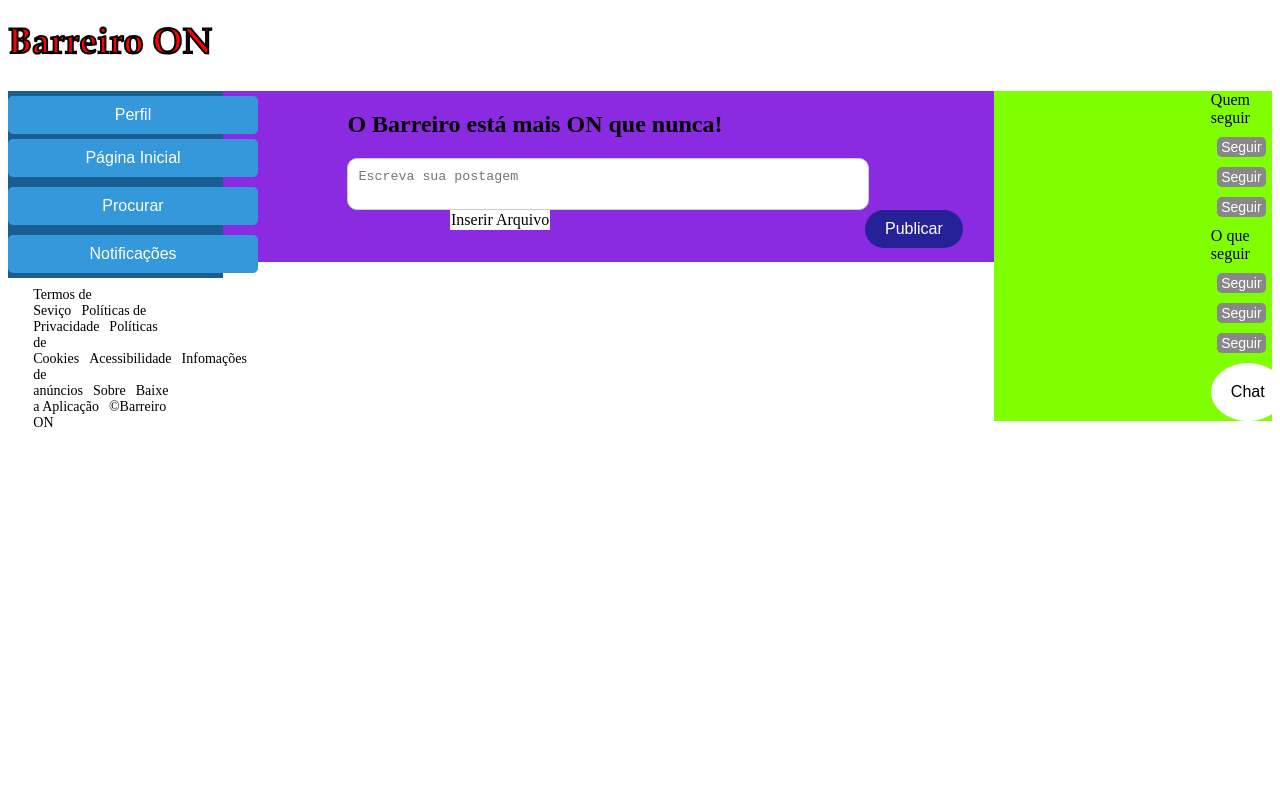
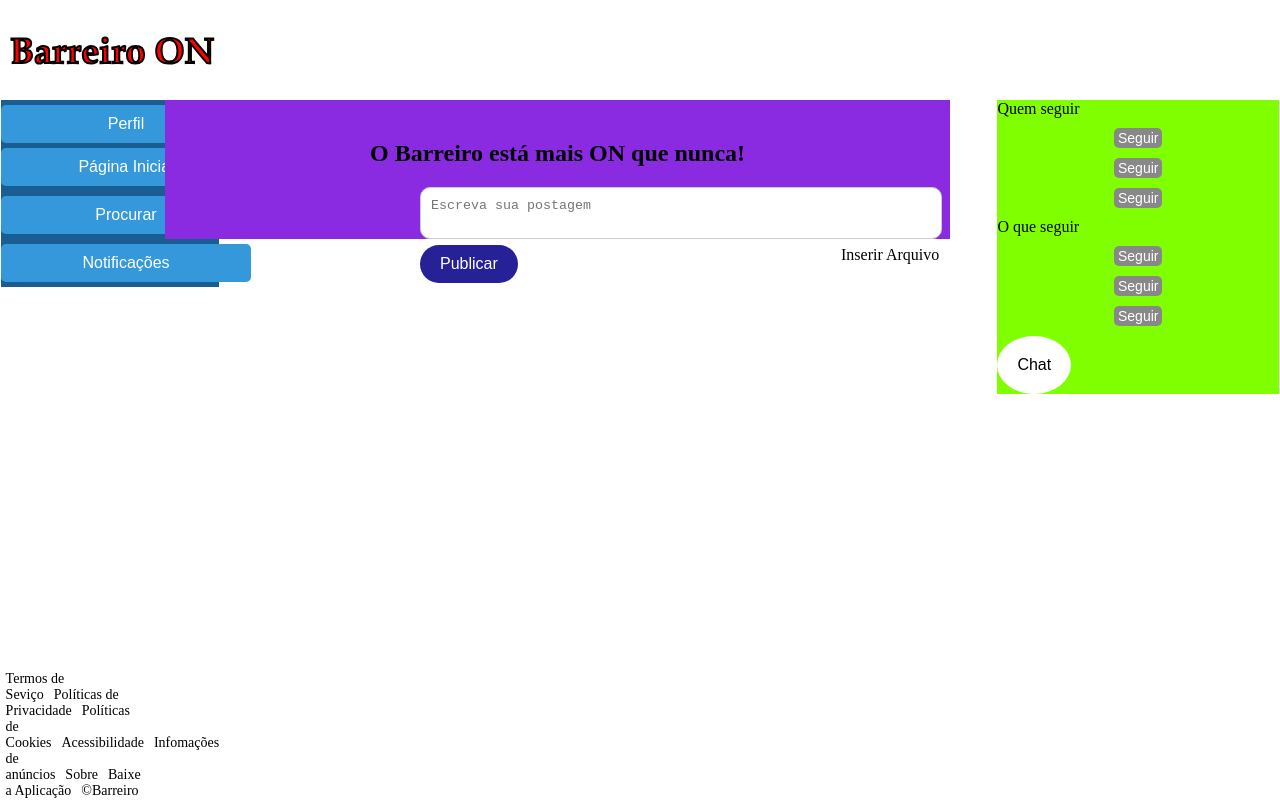
Before and after one commit to Firebit888/Barreiro-ON, a React (Create React App) app: page / in a window 1280 px wide. Built offline with nearby package versions, Linux system fonts and the light colour scheme.

Commit message:
Atualização

```diff
--- a/src/View/Bts.js
+++ b/src/View/Bts.js
@@ -1,11 +1,8 @@
-//Serve para lançar botões para a  main e outros para futuro
-//coluna lado esquerdo
-
-import React,{useState} from "react";
+import React, { useState, useEffect } from "react";
 import Bt_procura from "./Bt_procura";
 import './Style.css';
 import './Profile/Style.css';
-import Profile from './Profile/Profile'; // Certifique-se de ajustar o caminho conforme necessário
+import Profile from './Profile/Profile';
 
 function Bt_pfl() {
     return (
@@ -14,8 +11,35 @@ function Bt_pfl() {
 }
 
 function Bt_inicial() {
+    const [isTop, setIsTop] = useState(true);
+
+    useEffect(() => {
+        // Adiciona um listener para verificar a posição de rolagem ao montar o componente
+        const handleScroll = () => {
+            setIsTop(window.scrollY === 0);
+        };
+        window.addEventListener("scroll", handleScroll);
+
+        // Remove o listener ao desmontar o componente
+        return () => {
+            window.removeEventListener("scroll", handleScroll);
+        };
+    }, []);
+
+    const handleClick = () => {
+        if (isTop) {
+            // Se estiver no topo, faz refresh na página
+            window.location.reload();
+        } else {
+            // Caso contrário, rola para o topo
+            window.scrollTo({ top: 0, behavior: 'smooth' });
+        }
+    };
+
     return (
-        <button className="tw-button">Página Inicial</button>
+        <button className="tw-button" onClick={handleClick}>
+            Página Inicial
+        </button>
     );
 }
 
--- a/src/View/Post.js
+++ b/src/View/Post.js
@@ -1,12 +1,13 @@
 import React, { Component } from 'react';
 import Dropzone from 'react-dropzone';
+import './Style.css';
 
 class Post extends Component {
   constructor(props) {
     super(props);
     this.state = {
-      files: [],        // Para armazenar os arquivos carregados
-      message: '',      // Para armazenar a mensagem da postagem
+      files: [], // Para armazenar os arquivos carregados
+      message: '', // Para armazenar a mensagem da postagem
     };
   }
 
@@ -19,7 +20,7 @@ class Post extends Component {
   }
 
   savePost = () => {
-    // Você pode implementar a lógica para salvar a postagem no servidor aqui
+    // Implemente a lógica para salvar a postagem no servidor aqui
     // Envie this.state.files, this.state.message e outros dados da postagem para o servidor
 
     // Limpe o estado após salvar
@@ -39,7 +40,8 @@ class Post extends Component {
     return (
       <div>
         <h2>O Barreiro está mais ON que nunca!</h2>
-        <textarea className='rounded-textbox'
+        <textarea
+          className='rounded-textbox'
           value={this.state.message}
           onChange={this.handleTextChange}
           placeholder="Escreva sua postagem"
@@ -48,7 +50,7 @@ class Post extends Component {
           {({ getRootProps, getInputProps }) => (
             <div {...getRootProps()} className="dropzone">
               <input {...getInputProps()} />
-              <label class="custom-file-upload">
+              <label className="custom-file-upload">
                 <input type="file" />
                 Inserir Arquivo
               </label>
@@ -58,14 +60,24 @@ class Post extends Component {
         <ul>
           {this.state.files.map((file, index) => (
             <p key={index}>
-              {file.name} - {file.size} bytes
-              <button onClick={() => this.deleteFile(index)}>Excluir</button>
+              <span className='file-info'>
+
+                <button className='delete-button' onClick={() => this.deleteFile(index)}>Excluir</button>
                 <br />
                 {file.type.startsWith('image/') && (
-                <img src={URL.createObjectURL(file)} alt="Imagem" style={{ maxWidth: '100%' }} />
+                  <img
+                    src={URL.createObjectURL(file)}
+                    alt="Imagem"
+                    // Remova a classe post-image
+                    style={{ maxWidth: '70%', height: 'auto', display: 'block', margin: '10px auto' }}
+                  />
                 )}
+
                 {file.type.startsWith('video/') && (
-                <video controls style={{ maxWidth: '100%' }}>
+                  <video
+                    controls
+                    style={{ maxWidth: '70%', height: 'auto', display: 'block', margin: '10px auto' }}
+                  >
                     <source src={URL.createObjectURL(file)} type={file.type} />
                     Seu navegador não suporta a exibição deste vídeo.
                   </video>
@@ -85,6 +97,7 @@ class Post extends Component {
                     Visualizar documento Excel
                   </a>
                 )}
+              </span>
             </p>
           ))}
         </ul>
--- a/src/View/Postas.js
+++ b/src/View/Postas.js
@@ -29,17 +29,15 @@ class Postas extends Component {
             {this.state.posts.map((post, index) => (
               <p key={index}>
                 <div>{post.message}</div>
-                <ul>
+                {/* Renderiza os arquivos */}
                 {post.files.map((file, fileIndex) => (
-                    <p key={fileIndex}>
-                      {/* Remova a linha abaixo para não exibir o nome e tamanho do arquivo */}
-                      {/* {file.name} - {file.size} bytes */}
+                  <div key={fileIndex} className="file-info">
                     <br />
                     {file.type.startsWith('image/') && (
-                        <img src={URL.createObjectURL(file)} alt="Imagem" style={{ maxWidth: '100%' }} />
+                      <img src={URL.createObjectURL(file)} alt="Imagem" style={{ maxWidth: '70%' }} />
                     )}
                     {file.type.startsWith('video/') && (
-                        <video controls style={{ maxWidth: '100%' }}>
+                      <video controls style={{ maxWidth: '70%' }}>
                         <source src={URL.createObjectURL(file)} type={file.type} />
                         Seu navegador não suporta a exibição deste vídeo.
                       </video>
@@ -59,10 +57,8 @@ class Postas extends Component {
                         Visualizar documento Excel
                       </a>
                     )}
-                    </p>
+                  </div>
                 ))}
-
-                </ul>
               </p>
             ))}
           </ul>
--- a/src/View/Style.css
+++ b/src/View/Style.css
@@ -4,6 +4,10 @@
     color: red; /* Cor do texto vermelho */
     -webkit-text-stroke: 2px black; /* Contorno preto de 2 pixels */
     text-stroke: 2px black; /* Contorno preto de 2 pixels */
+    position: fixed;
+    top: 10px;
+    left: 10px;
+    z-index: 999; /* Garante que o logotipo fique acima de outros elementos */
   }
 
   /* Defina a cor de fundo e a cor do texto para o botão */
@@ -19,16 +23,16 @@
 }
 
 .bt_post {
-    background-color: #272197; /* Cor de fundo azul do Twitter */
-    color: rgb(255, 255, 255); /* Cor do texto branca */
+  background-color: #272197;
+  color: rgb(255, 255, 255);
   border: none;
-    border-radius: 999px; /* Cria uma forma arredondada para o botão */
-    padding: 10px 20px; /* Espaçamento interno do botão */
+  border-radius: 999px;
+  padding: 10px 20px;
   font-size: 16px;
   cursor: pointer;
-    position: absolute;
-    top: 210px;
-    left: 865px;
+  position: fixed; /* Alterado para relativo */
+  top: 245px; /* Ajuste conforme necessário */
+  left: 420px; /* Ajuste conforme necessário */
   z-index: 1;
 }
 
@@ -80,6 +84,7 @@
     font-size: 14px;
     cursor: pointer;
     transition: background-color 0.3s, border-radius 0.3s; /* Adiciona uma transição suave de 0.3 segundos para a mudança de cor e arredondamento */
+    margin: 10px auto;
   }
 
   /* Estilize o botão quando o mouse passar sobre ele */
@@ -143,6 +148,8 @@ input {
   width: 500px; /* Ajuste a largura conforme necessário */
   outline: none;
   resize: none; /* Desativa o redimensionamento da caixa de texto */
+  position: fixed;
+  left: 420px;
 }
 
 
@@ -156,20 +163,34 @@ input {
   width: 17%;
   float: left;
   background-color: #1a5d93;
+  position: fixed;
+  top: 200px;
+  left: 1px;
+  top: 100px;
 }
 
 .center-column {
-  width: 61%;
+  width: 58.2%;
   display: flex;
   flex-direction: column;
-  align-items: center; /* Centralize horizontalmente o conteúdo dentro da coluna */
+  align-items: center;
   background-color: blueviolet;
+  position: fixed;
+  right: 330px;
+  top: 100px;
+  overflow-y: auto;
+  max-height: calc(100vh - 120px);
+  padding: 20px; /* Adiciona algum espaço interno para o conteúdo */
 }
+
 
 .right-column {
   width: 22%;
   float: right;
   background-color: chartreuse;
+  position: fixed;
+  right: 1px;
+  top: 100px;
 }
 
 /* Estilização para os botões */
@@ -227,6 +248,10 @@ input {
   width: 11%;
   font-size: 14px;
   padding: 2%;
+  position: fixed;
+  top: 200px;
+  left: -20px;
+  top: 645px;
 }
 .rodape a{
   text-decoration: none;
@@ -288,7 +313,7 @@ input {
   margin-right: 10px; /* Espaçamento entre os rótulos */
 }
 
-/* Estilo para o contêiner do botão */
+/* Estilização para o contêiner do botão de upload */
 .custom-file-upload {
   display: inline-block;
   padding: 1px 1px;
@@ -297,9 +322,9 @@ input {
   border: none;
   border-radius: none;
   cursor: pointer;
-            position: absolute;
-            top: 210px;
-            left: 450px;
+  position: fixed;
+  top: 245px;
+  left: 840px;
   z-index: 1;
 }
 
@@ -307,3 +332,31 @@ input {
 .custom-file-upload input[type="file"] {
   display: none;
 }
+
+
+
+/* Seu arquivo de estilo global ou local */
+
+/* Estilização para o botão de exclusão */
+.delete-button {
+  background-color: red;
+  color: white;
+  border: none;
+  border-radius: 4px;
+  padding: 4px 8px;
+  cursor: pointer;
+  margin-left: 10px; /* Adicione margem à esquerda para separar do nome do arquivo */
+  position:fixed;
+  top: 280px;
+}
+
+/* Estilização para as imagens e vídeos dentro da classe file-info */
+.file-info img,
+.file-info video {
+  max-width: 100%;
+  height: auto;
+  display: block;
+  margin: 10px auto;
+  position: relative; /* Remova a propriedade 'position: relative;' */
+  top: 100px; /* Remova essa propriedade ou ajuste conforme necessário */
+}
```
Lines whose indentation alone changed are shown as unchanged.
